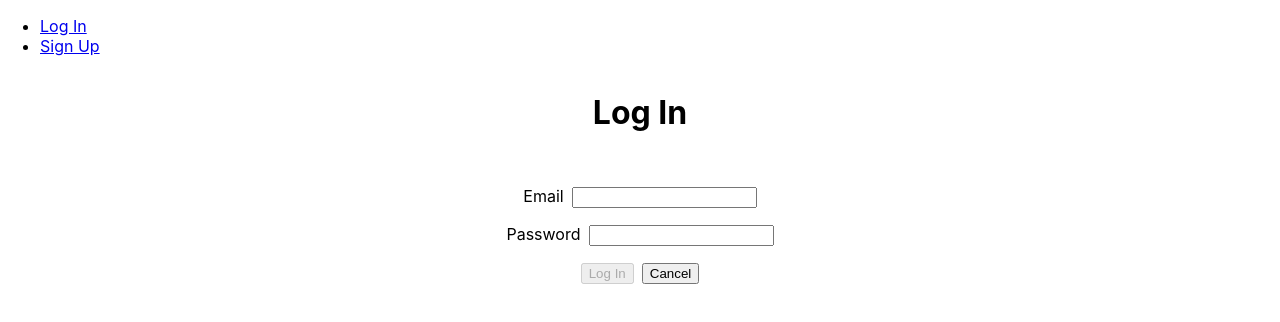
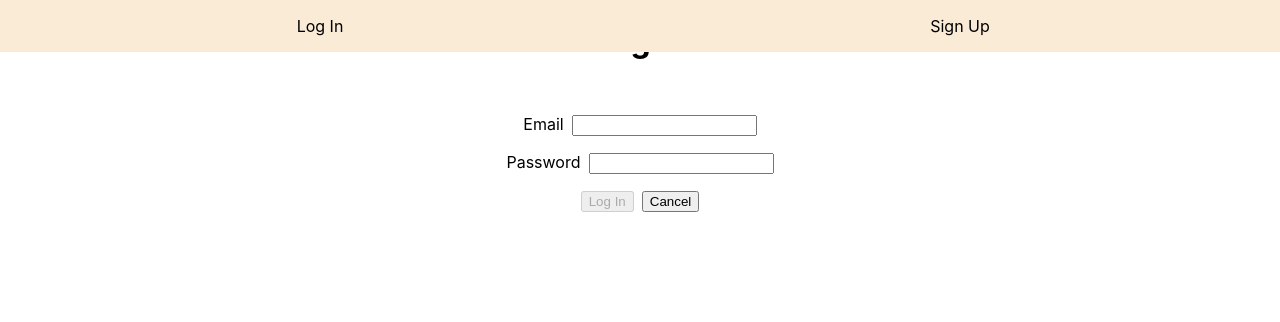
Before and after one commit to Cazier92/Pokemon-frontend, a React (Vite) app: page /login in a window 1280 px wide. Shown: the top 322 px of the page. Built offline with nearby package versions, Linux system fonts and the light colour scheme; no server answers.

Commit message:
update styling

```diff
--- a/src/components/BattleScreen/BattleScreen.css
+++ b/src/components/BattleScreen/BattleScreen.css
@@ -2,8 +2,9 @@
   position: absolute;
   background-color: white;
   height: 100vh;
-  width: 100;
-  top: 35vh;
+  width: 100vw;
+  z-index: 1;
+  /* top: 35vh; */
 }
 
 #battle-canvas {
@@ -447,3 +448,7 @@
   font-size: 5vmin;
   cursor: pointer;
 }
+
+@media screen and (max-width: 900px) {
+
+}
--- a/src/components/BattleScreen/BattleScreen.tsx
+++ b/src/components/BattleScreen/BattleScreen.tsx
@@ -95,7 +95,7 @@ const BattleScreen = (props: BattleScreenProps): JSX.Element => {
       setFullParty(party)
     }
     findParty()
-  }, [])
+  }, [checkParty])
 
   useEffect((): void => {
     const findPack = async (): Promise<void> => {
@@ -242,6 +242,7 @@ const BattleScreen = (props: BattleScreenProps): JSX.Element => {
     const faintPokemon = async (): Promise<void> => {
       setOpponentFainted(false)
       battleUnInit()
+      setNewPokemon(undefined)
       await battleService.faintWildPokemon(newPokemon._id)
     }
 
@@ -371,6 +372,8 @@ const BattleScreen = (props: BattleScreenProps): JSX.Element => {
             setPartyPokemon(updatedPokemon)
           }
         }
+      } else {
+        faintPokemon()
       }
     }
 
@@ -473,6 +476,7 @@ const BattleScreen = (props: BattleScreenProps): JSX.Element => {
                 setShowErrMsg(true)
                 setEtherPok(undefined)
                 setEtherMove(undefined)
+                setCheckParty(!checkParty)
               } else {
                 console.log(medResponse)
                 setUserProfile(medResponse[0])
@@ -492,6 +496,7 @@ const BattleScreen = (props: BattleScreenProps): JSX.Element => {
                 setTarget(partyPokemon)
                 setAttacker(foundOpponent)
                 setMedMsg(medResponse[2])
+                setCheckParty(!checkParty)
                 setShowMedMsg(true)
                 setEtherPok(undefined)
                 setEtherMove(undefined)
@@ -504,6 +509,7 @@ const BattleScreen = (props: BattleScreenProps): JSX.Element => {
               setShowPack(false)
               setShowMedicine(false)
               setShowPokList(false)
+              setCheckParty(!checkParty)
             }
           } else {
             setShowPack(false)
@@ -531,8 +537,8 @@ const BattleScreen = (props: BattleScreenProps): JSX.Element => {
               setTarget(partyPokemon)
               setAttacker(foundOpponent)
               setMedMsg(medResponse[2])
+              setCheckParty(!checkParty)
               setShowMedMsg(true)
-
           }
           }
         }
@@ -773,7 +779,7 @@ const BattleScreen = (props: BattleScreenProps): JSX.Element => {
 
       return (
         <div className='battle-screen'>
-          <button onClick={battleUnInit}>finish battle</button>
+          {/* <button onClick={battleUnInit}>finish battle</button> */}
           {newPokemon ?
           (<>
           <div className='health-box' id='opponent-health'>
--- /dev/null
+++ b/src/components/NavBar/NavBar.css
@@ -0,0 +1,37 @@
+nav {
+  display: flex;
+  width: 100vw;
+  position: fixed;
+  text-align: center;
+  z-index: 20;
+  background-color: antiquewhite;
+  align-items: center;
+  justify-content: center;
+}
+
+ul {
+  display: flex;
+  justify-content: space-around;
+  align-items: center;
+  width: 100vw;
+  margin: 0;
+  padding: 0;
+}
+
+li {
+  list-style-type: none;
+  cursor: pointer;
+  width: 15%;
+  padding-top: 2vh;
+  padding-bottom: 2vh;
+}
+
+li:hover {
+  background-color: aquamarine;
+  border-radius: 10px;
+}
+
+a {
+  text-decoration: none;
+  color: black;
+}
--- a/src/components/NavBar/NavBar.tsx
+++ b/src/components/NavBar/NavBar.tsx
@@ -9,6 +9,8 @@ interface NavBarProps {
   handleLogout: () => void;
 }
 
+import './NavBar.css'
+
 const NavBar = (props: NavBarProps): JSX.Element => {
   const { user, handleLogout } = props
 
@@ -16,11 +18,11 @@ const NavBar = (props: NavBarProps): JSX.Element => {
     <nav>
       {user ?
         <ul>
-          <li>Welcome, {user.name}</li>
-          <li><NavLink to="/profiles">Profiles</NavLink></li>
+          {/* <li>Welcome, {user.name}</li> */}
+          {/* <li><NavLink to="/profiles">Profiles</NavLink></li> */}
           <li><NavLink to="/change-password">Change Password</NavLink></li>
+          <li><NavLink to="/maingame">Play Game</NavLink></li>
           <li><NavLink to="" onClick={handleLogout}>LOG OUT</NavLink></li>
-          <li><NavLink to="/maingame">Play Game</NavLink></li>
         </ul>
       :
         <ul>
--- a/src/pages/MainGame/MainGame.css
+++ b/src/pages/MainGame/MainGame.css
@@ -1,7 +1,48 @@
+main {
+  display: flex;
+  flex-direction: column;
+  align-items: center;
+  justify-content: center;
+  /* margin-top: 5vh; */
+  /* height: 200vh; */
+  position: relative;
+}
+
 canvas {
-  margin-left: 5vmin;
-  position: fixed;
   top: 35vh;
+  width: 90vw;
+}
+
+.test-width {
+  height: 2vh;
+  width: 100%;
+  background-color: blue;
+}
+
+.left-width {
+  height: 2vh;
+  width: 50%;
+  background-color: red;
+}
+
+.game-screen {
+  display: flex;
+  flex-direction: column;
+  align-items: center;
+  justify-content: center;
+  margin-top: 5vh;
+}
+
+.game-menu {
+  display: flex;
+  align-items: center;
+  justify-content: space-around;
+  width: 100%;
+  padding: 1vh 0;
+}
+
+.menu-btn {
+  cursor: pointer;
 }
 
 .starter-pok-header {
@@ -45,6 +86,8 @@ canvas {
   gap: 6vh;
   height: 9vh;
   width: 100%;
+  margin-top: 5vh;
+
 }
 
 .up-div {
@@ -86,3 +129,7 @@ canvas {
   position: relative;
   right: 44%;
 }
+
+@media screen and (max-width: 900px) {
+
+}
--- a/src/pages/MainGame/MainGame.tsx
+++ b/src/pages/MainGame/MainGame.tsx
@@ -297,10 +297,10 @@ const MainGame = (props: MainGameProps): JSX.Element => {
 
       const context = canvas?.getContext('2d')
 
-          if (canvas) {
-            canvas.width = 1024
-            canvas.height = 576
-          }
+      if (canvas) {
+        canvas.width = 1024
+        canvas.height = 576
+      }
 
       if (context) {
         const player: Sprite = {
@@ -370,7 +370,7 @@ const MainGame = (props: MainGameProps): JSX.Element => {
 
           const drawBoundary = (boundary: Boundary): void => {
             if (context) {
-              context.fillStyle = 'rgba(255, 0, 0, .5)'
+              context.fillStyle = 'rgba(255, 0, 0, .0)'
               context.fillRect(boundary.position.x, boundary.position.y, boundary.width, boundary.height)
 
             }
@@ -592,7 +592,23 @@ const MainGame = (props: MainGameProps): JSX.Element => {
 
 
           return (
-            <>
+            <main>
+              <div className='test-width'>
+                <div className='left-width'></div>
+                <div className='right-width'></div>
+              </div>
+              <div className='game-screen'>
+                <div className='game-menu'>
+                  <button className='menu-btn'>View Party</button>
+                  <button className='menu-btn'>View Pack</button>
+                  <button className='menu-btn'>Save Game</button>
+                </div>
+                <canvas id='canvas'></canvas>
+                  {battleActive ? (
+                  <BattleScreen battleUnInit={battleUnInit} newPokemon={newPokemon} setNewPokemon={setNewPokemon} userProfile={userProfile} partyPokemon={partyPokemon} capPokemon={capPokemon} setPartyPokemon={setPartyPokemon} setUserProfile={setUserProfile} user={user}/>
+                  ) : (<></>) }
+
+                </div>
               <div className='d-pad'>
                 <div className='up-div'>
                   {up ?
@@ -633,15 +649,7 @@ const MainGame = (props: MainGameProps): JSX.Element => {
                   </>)}
                 </div>
               </div>
-              <canvas id='canvas'></canvas>
-              {/* {!gameStarted ? (
-                <button onClick={() => handleStart()}>Start Game</button>
-              ) : (<></>)} */}
-              {/* <button onClick={() => battleUnInit()}>Test</button> */}
-              {battleActive ? (
-              <BattleScreen battleUnInit={battleUnInit} newPokemon={newPokemon} setNewPokemon={setNewPokemon} userProfile={userProfile} partyPokemon={partyPokemon} capPokemon={capPokemon} setPartyPokemon={setPartyPokemon} setUserProfile={setUserProfile} user={user}/>
-              ) : (<></>) }
-            </>
+            </main>
           )
 
 
```
Also changed, not shown: src/pages/MainGame/MainGame.md (+11 -11 lines).
